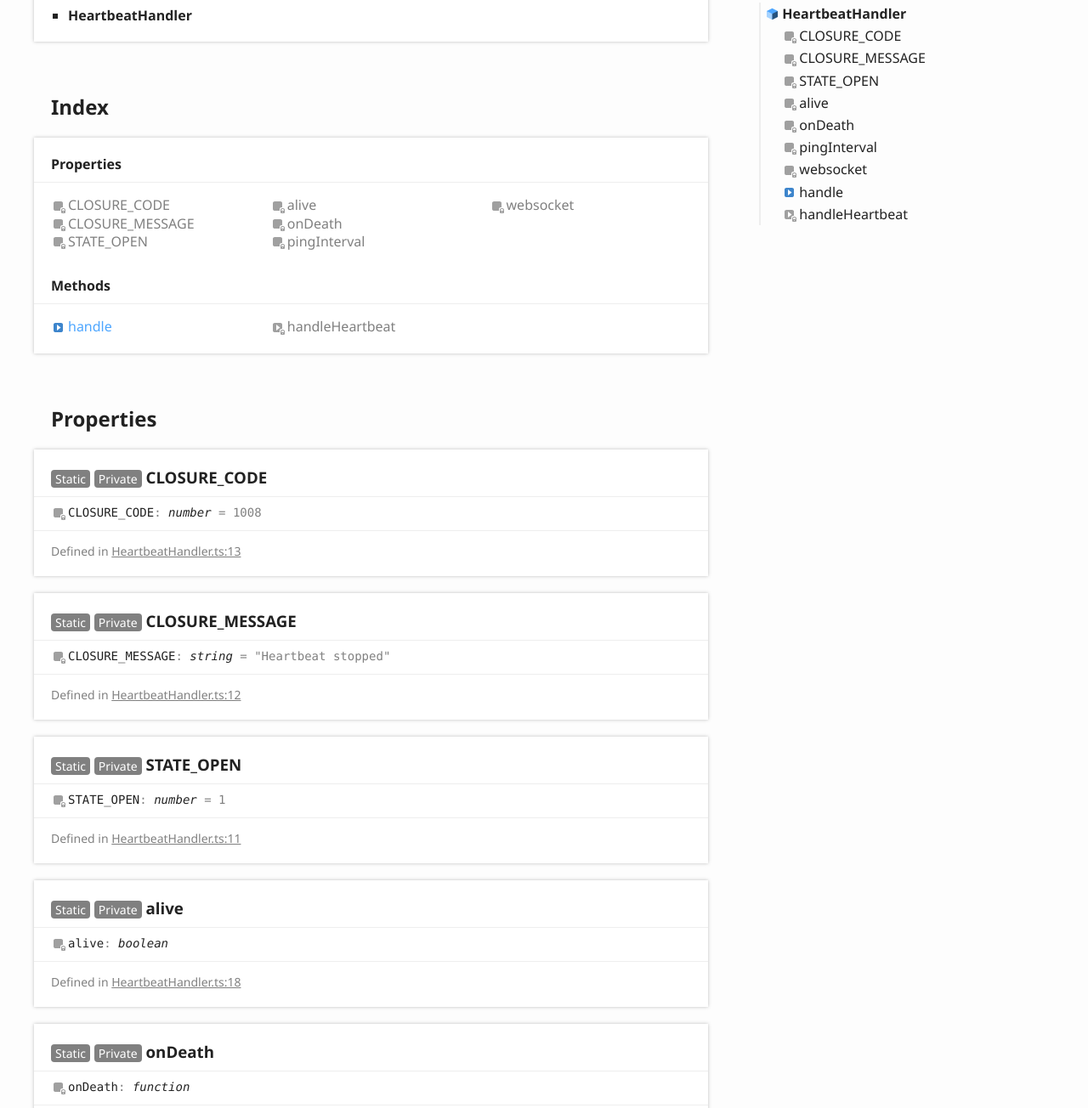
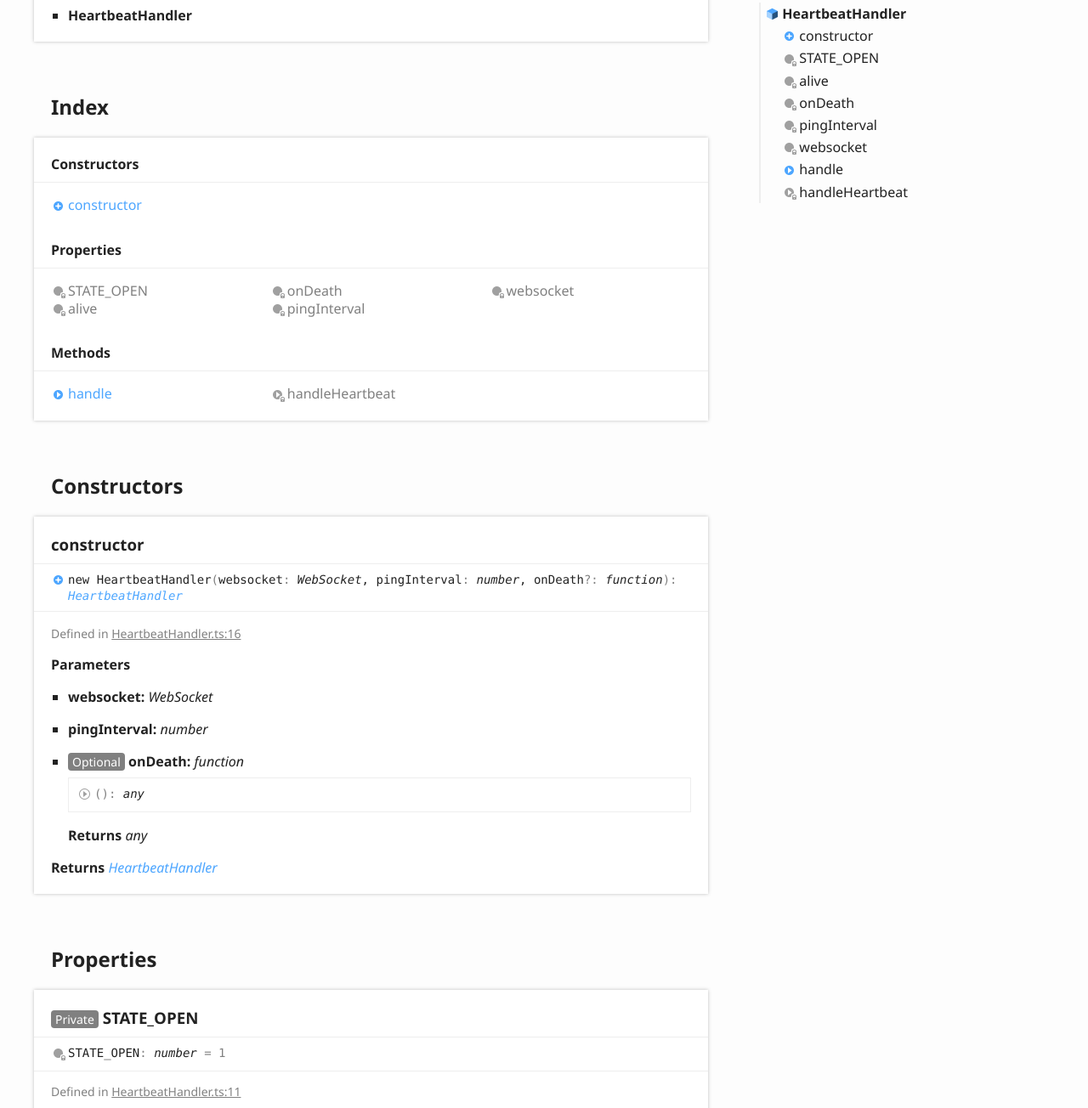
Before and after one commit to luzzif/websocket-heartbeats, a website: page docs/classes/_heartbeathandler_.heartbeathandler.html in a window 1280 px wide. Shown: the part 337-1641 px from the top of the page at 85% size. Drawn offline with Linux system fonts and the light colour scheme.

Commit message:
Update documentation

```diff
--- a/docs/classes/_heartbeathandler_.heartbeathandler.html
+++ b/docs/classes/_heartbeathandler_.heartbeathandler.html
@@ -89,77 +89,105 @@
 				<h2>Index</h2>
 				<section class="tsd-panel tsd-index-panel">
 					<div class="tsd-index-content">
+						<section class="tsd-index-section ">
+							<h3>Constructors</h3>
+							<ul class="tsd-index-list">
+								<li class="tsd-kind-constructor tsd-parent-kind-class"><a href="_heartbeathandler_.heartbeathandler.html#constructor" class="tsd-kind-icon">constructor</a></li>
+							</ul>
+						</section>
 						<section class="tsd-index-section tsd-is-private tsd-is-private-protected">
 							<h3>Properties</h3>
 							<ul class="tsd-index-list">
-								<li class="tsd-kind-property tsd-parent-kind-class tsd-is-private tsd-is-static"><a href="_heartbeathandler_.heartbeathandler.html#closure_code" class="tsd-kind-icon">CLOSURE_<wbr>CODE</a></li>
-								<li class="tsd-kind-property tsd-parent-kind-class tsd-is-private tsd-is-static"><a href="_heartbeathandler_.heartbeathandler.html#closure_message" class="tsd-kind-icon">CLOSURE_<wbr>MESSAGE</a></li>
-								<li class="tsd-kind-property tsd-parent-kind-class tsd-is-private tsd-is-static"><a href="_heartbeathandler_.heartbeathandler.html#state_open" class="tsd-kind-icon">STATE_<wbr>OPEN</a></li>
-								<li class="tsd-kind-property tsd-parent-kind-class tsd-is-private tsd-is-static"><a href="_heartbeathandler_.heartbeathandler.html#alive" class="tsd-kind-icon">alive</a></li>
-								<li class="tsd-kind-property tsd-parent-kind-class tsd-is-private tsd-is-static"><a href="_heartbeathandler_.heartbeathandler.html#ondeath" class="tsd-kind-icon">on<wbr>Death</a></li>
-								<li class="tsd-kind-property tsd-parent-kind-class tsd-is-private tsd-is-static"><a href="_heartbeathandler_.heartbeathandler.html#pinginterval" class="tsd-kind-icon">ping<wbr>Interval</a></li>
-								<li class="tsd-kind-property tsd-parent-kind-class tsd-is-private tsd-is-static"><a href="_heartbeathandler_.heartbeathandler.html#websocket" class="tsd-kind-icon">websocket</a></li>
+								<li class="tsd-kind-property tsd-parent-kind-class tsd-is-private"><a href="_heartbeathandler_.heartbeathandler.html#state_open" class="tsd-kind-icon">STATE_<wbr>OPEN</a></li>
+								<li class="tsd-kind-property tsd-parent-kind-class tsd-is-private"><a href="_heartbeathandler_.heartbeathandler.html#alive" class="tsd-kind-icon">alive</a></li>
+								<li class="tsd-kind-property tsd-parent-kind-class tsd-is-private"><a href="_heartbeathandler_.heartbeathandler.html#ondeath" class="tsd-kind-icon">on<wbr>Death</a></li>
+								<li class="tsd-kind-property tsd-parent-kind-class tsd-is-private"><a href="_heartbeathandler_.heartbeathandler.html#pinginterval" class="tsd-kind-icon">ping<wbr>Interval</a></li>
+								<li class="tsd-kind-property tsd-parent-kind-class tsd-is-private"><a href="_heartbeathandler_.heartbeathandler.html#websocket" class="tsd-kind-icon">websocket</a></li>
 							</ul>
 						</section>
 						<section class="tsd-index-section ">
 							<h3>Methods</h3>
 							<ul class="tsd-index-list">
-								<li class="tsd-kind-method tsd-parent-kind-class tsd-is-static"><a href="_heartbeathandler_.heartbeathandler.html#handle" class="tsd-kind-icon">handle</a></li>
-								<li class="tsd-kind-method tsd-parent-kind-class tsd-is-private tsd-is-static"><a href="_heartbeathandler_.heartbeathandler.html#handleheartbeat" class="tsd-kind-icon">handle<wbr>Heartbeat</a></li>
+								<li class="tsd-kind-method tsd-parent-kind-class"><a href="_heartbeathandler_.heartbeathandler.html#handle" class="tsd-kind-icon">handle</a></li>
+								<li class="tsd-kind-method tsd-parent-kind-class tsd-is-private"><a href="_heartbeathandler_.heartbeathandler.html#handleheartbeat" class="tsd-kind-icon">handle<wbr>Heartbeat</a></li>
 							</ul>
 						</section>
 					</div>
 				</section>
 			</section>
+			<section class="tsd-panel-group tsd-member-group ">
+				<h2>Constructors</h2>
+				<section class="tsd-panel tsd-member tsd-kind-constructor tsd-parent-kind-class">
+					<a name="constructor" class="tsd-anchor"></a>
+					<h3>constructor</h3>
+					<ul class="tsd-signatures tsd-kind-constructor tsd-parent-kind-class">
+						<li class="tsd-signature tsd-kind-icon">new <wbr>Heartbeat<wbr>Handler<span class="tsd-signature-symbol">(</span>websocket<span class="tsd-signature-symbol">: </span><span class="tsd-signature-type">WebSocket</span>, pingInterval<span class="tsd-signature-symbol">: </span><span class="tsd-signature-type">number</span>, onDeath<span class="tsd-signature-symbol">?: </span><span class="tsd-signature-type">function</span><span class="tsd-signature-symbol">)</span><span class="tsd-signature-symbol">: </span><a href="_heartbeathandler_.heartbeathandler.html" class="tsd-signature-type">HeartbeatHandler</a></li>
+					</ul>
+					<ul class="tsd-descriptions">
+						<li class="tsd-description">
+							<aside class="tsd-sources">
+								<ul>
+									<li>Defined in <a href="https://github.com/luzzif/websocket-heartbeats/blob/0bebd3d/src/main/HeartbeatHandler.ts#L16">HeartbeatHandler.ts:16</a></li>
+								</ul>
+							</aside>
+							<h4 class="tsd-parameters-title">Parameters</h4>
+							<ul class="tsd-parameters">
+								<li>
+									<h5>websocket: <span class="tsd-signature-type">WebSocket</span></h5>
+								</li>
+								<li>
+									<h5>pingInterval: <span class="tsd-signature-type">number</span></h5>
+								</li>
+								<li>
+									<h5><span class="tsd-flag ts-flagOptional">Optional</span> onDeath: <span class="tsd-signature-type">function</span></h5>
+									<ul class="tsd-parameters">
+										<li class="tsd-parameter-siganture">
+											<ul class="tsd-signatures tsd-kind-type-literal tsd-is-not-exported">
+												<li class="tsd-signature tsd-kind-icon"><span class="tsd-signature-symbol">(</span><span class="tsd-signature-symbol">)</span><span class="tsd-signature-symbol">: </span><span class="tsd-signature-type">any</span></li>
+											</ul>
+											<ul class="tsd-descriptions">
+												<li class="tsd-description">
+													<h4 class="tsd-returns-title">Returns <span class="tsd-signature-type">any</span></h4>
+												</li>
+											</ul>
+										</li>
+									</ul>
+								</li>
+							</ul>
+							<h4 class="tsd-returns-title">Returns <a href="_heartbeathandler_.heartbeathandler.html" class="tsd-signature-type">HeartbeatHandler</a></h4>
+						</li>
+					</ul>
+				</section>
+			</section>
 			<section class="tsd-panel-group tsd-member-group tsd-is-private tsd-is-private-protected">
 				<h2>Properties</h2>
-				<section class="tsd-panel tsd-member tsd-kind-property tsd-parent-kind-class tsd-is-private tsd-is-static">
-					<a name="closure_code" class="tsd-anchor"></a>
-					<h3><span class="tsd-flag ts-flagStatic">Static</span> <span class="tsd-flag ts-flagPrivate">Private</span> CLOSURE_<wbr>CODE</h3>
-					<div class="tsd-signature tsd-kind-icon">CLOSURE_<wbr>CODE<span class="tsd-signature-symbol">:</span> <span class="tsd-signature-type">number</span><span class="tsd-signature-symbol"> =&nbsp;1008</span></div>
+				<section class="tsd-panel tsd-member tsd-kind-property tsd-parent-kind-class tsd-is-private">
+					<a name="state_open" class="tsd-anchor"></a>
+					<h3><span class="tsd-flag ts-flagPrivate">Private</span> STATE_<wbr>OPEN</h3>
+					<div class="tsd-signature tsd-kind-icon">STATE_<wbr>OPEN<span class="tsd-signature-symbol">:</span> <span class="tsd-signature-type">number</span><span class="tsd-signature-symbol"> =&nbsp;1</span></div>
 					<aside class="tsd-sources">
 						<ul>
-							<li>Defined in <a href="https://github.com/luzzif/websocket-heartbeats/blob/7bf999f/src/main/HeartbeatHandler.ts#L13">HeartbeatHandler.ts:13</a></li>
+							<li>Defined in <a href="https://github.com/luzzif/websocket-heartbeats/blob/0bebd3d/src/main/HeartbeatHandler.ts#L11">HeartbeatHandler.ts:11</a></li>
 						</ul>
 					</aside>
 				</section>
-				<section class="tsd-panel tsd-member tsd-kind-property tsd-parent-kind-class tsd-is-private tsd-is-static">
-					<a name="closure_message" class="tsd-anchor"></a>
-					<h3><span class="tsd-flag ts-flagStatic">Static</span> <span class="tsd-flag ts-flagPrivate">Private</span> CLOSURE_<wbr>MESSAGE</h3>
-					<div class="tsd-signature tsd-kind-icon">CLOSURE_<wbr>MESSAGE<span class="tsd-signature-symbol">:</span> <span class="tsd-signature-type">string</span><span class="tsd-signature-symbol"> =&nbsp;&quot;Heartbeat stopped&quot;</span></div>
+				<section class="tsd-panel tsd-member tsd-kind-property tsd-parent-kind-class tsd-is-private">
+					<a name="alive" class="tsd-anchor"></a>
+					<h3><span class="tsd-flag ts-flagPrivate">Private</span> alive</h3>
+					<div class="tsd-signature tsd-kind-icon">alive<span class="tsd-signature-symbol">:</span> <span class="tsd-signature-type">boolean</span></div>
 					<aside class="tsd-sources">
 						<ul>
-							<li>Defined in <a href="https://github.com/luzzif/websocket-heartbeats/blob/7bf999f/src/main/HeartbeatHandler.ts#L12">HeartbeatHandler.ts:12</a></li>
+							<li>Defined in <a href="https://github.com/luzzif/websocket-heartbeats/blob/0bebd3d/src/main/HeartbeatHandler.ts#L16">HeartbeatHandler.ts:16</a></li>
 						</ul>
 					</aside>
 				</section>
-				<section class="tsd-panel tsd-member tsd-kind-property tsd-parent-kind-class tsd-is-private tsd-is-static">
-					<a name="state_open" class="tsd-anchor"></a>
-					<h3><span class="tsd-flag ts-flagStatic">Static</span> <span class="tsd-flag ts-flagPrivate">Private</span> STATE_<wbr>OPEN</h3>
-					<div class="tsd-signature tsd-kind-icon">STATE_<wbr>OPEN<span class="tsd-signature-symbol">:</span> <span class="tsd-signature-type">number</span><span class="tsd-signature-symbol"> =&nbsp;1</span></div>
-					<aside class="tsd-sources">
-						<ul>
-							<li>Defined in <a href="https://github.com/luzzif/websocket-heartbeats/blob/7bf999f/src/main/HeartbeatHandler.ts#L11">HeartbeatHandler.ts:11</a></li>
-						</ul>
-					</aside>
-				</section>
-				<section class="tsd-panel tsd-member tsd-kind-property tsd-parent-kind-class tsd-is-private tsd-is-static">
-					<a name="alive" class="tsd-anchor"></a>
-					<h3><span class="tsd-flag ts-flagStatic">Static</span> <span class="tsd-flag ts-flagPrivate">Private</span> alive</h3>
-					<div class="tsd-signature tsd-kind-icon">alive<span class="tsd-signature-symbol">:</span> <span class="tsd-signature-type">boolean</span></div>
-					<aside class="tsd-sources">
-						<ul>
-							<li>Defined in <a href="https://github.com/luzzif/websocket-heartbeats/blob/7bf999f/src/main/HeartbeatHandler.ts#L18">HeartbeatHandler.ts:18</a></li>
-						</ul>
-					</aside>
-				</section>
-				<section class="tsd-panel tsd-member tsd-kind-property tsd-parent-kind-class tsd-is-private tsd-is-static">
+				<section class="tsd-panel tsd-member tsd-kind-property tsd-parent-kind-class tsd-is-private">
 					<a name="ondeath" class="tsd-anchor"></a>
-					<h3><span class="tsd-flag ts-flagStatic">Static</span> <span class="tsd-flag ts-flagPrivate">Private</span> on<wbr>Death</h3>
+					<h3><span class="tsd-flag ts-flagPrivate">Private</span> on<wbr>Death</h3>
 					<div class="tsd-signature tsd-kind-icon">on<wbr>Death<span class="tsd-signature-symbol">:</span> <span class="tsd-signature-type">function</span></div>
 					<aside class="tsd-sources">
 						<ul>
-							<li>Defined in <a href="https://github.com/luzzif/websocket-heartbeats/blob/7bf999f/src/main/HeartbeatHandler.ts#L17">HeartbeatHandler.ts:17</a></li>
+							<li>Defined in <a href="https://github.com/luzzif/websocket-heartbeats/blob/0bebd3d/src/main/HeartbeatHandler.ts#L15">HeartbeatHandler.ts:15</a></li>
 						</ul>
 					</aside>
 					<div class="tsd-type-declaration">
@@ -178,40 +206,40 @@
 						</ul>
 					</div>
 				</section>
-				<section class="tsd-panel tsd-member tsd-kind-property tsd-parent-kind-class tsd-is-private tsd-is-static">
+				<section class="tsd-panel tsd-member tsd-kind-property tsd-parent-kind-class tsd-is-private">
 					<a name="pinginterval" class="tsd-anchor"></a>
-					<h3><span class="tsd-flag ts-flagStatic">Static</span> <span class="tsd-flag ts-flagPrivate">Private</span> ping<wbr>Interval</h3>
+					<h3><span class="tsd-flag ts-flagPrivate">Private</span> ping<wbr>Interval</h3>
 					<div class="tsd-signature tsd-kind-icon">ping<wbr>Interval<span class="tsd-signature-symbol">:</span> <span class="tsd-signature-type">number</span></div>
 					<aside class="tsd-sources">
 						<ul>
-							<li>Defined in <a href="https://github.com/luzzif/websocket-heartbeats/blob/7bf999f/src/main/HeartbeatHandler.ts#L16">HeartbeatHandler.ts:16</a></li>
+							<li>Defined in <a href="https://github.com/luzzif/websocket-heartbeats/blob/0bebd3d/src/main/HeartbeatHandler.ts#L14">HeartbeatHandler.ts:14</a></li>
 						</ul>
 					</aside>
 				</section>
-				<section class="tsd-panel tsd-member tsd-kind-property tsd-parent-kind-class tsd-is-private tsd-is-static">
+				<section class="tsd-panel tsd-member tsd-kind-property tsd-parent-kind-class tsd-is-private">
 					<a name="websocket" class="tsd-anchor"></a>
-					<h3><span class="tsd-flag ts-flagStatic">Static</span> <span class="tsd-flag ts-flagPrivate">Private</span> websocket</h3>
+					<h3><span class="tsd-flag ts-flagPrivate">Private</span> websocket</h3>
 					<div class="tsd-signature tsd-kind-icon">websocket<span class="tsd-signature-symbol">:</span> <span class="tsd-signature-type">WebSocket</span></div>
 					<aside class="tsd-sources">
 						<ul>
-							<li>Defined in <a href="https://github.com/luzzif/websocket-heartbeats/blob/7bf999f/src/main/HeartbeatHandler.ts#L15">HeartbeatHandler.ts:15</a></li>
+							<li>Defined in <a href="https://github.com/luzzif/websocket-heartbeats/blob/0bebd3d/src/main/HeartbeatHandler.ts#L13">HeartbeatHandler.ts:13</a></li>
 						</ul>
 					</aside>
 				</section>
 			</section>
 			<section class="tsd-panel-group tsd-member-group ">
 				<h2>Methods</h2>
-				<section class="tsd-panel tsd-member tsd-kind-method tsd-parent-kind-class tsd-is-static">
+				<section class="tsd-panel tsd-member tsd-kind-method tsd-parent-kind-class">
 					<a name="handle" class="tsd-anchor"></a>
-					<h3><span class="tsd-flag ts-flagStatic">Static</span> handle</h3>
-					<ul class="tsd-signatures tsd-kind-method tsd-parent-kind-class tsd-is-static">
+					<h3>handle</h3>
+					<ul class="tsd-signatures tsd-kind-method tsd-parent-kind-class">
 						<li class="tsd-signature tsd-kind-icon">handle<span class="tsd-signature-symbol">(</span>websocket<span class="tsd-signature-symbol">: </span><span class="tsd-signature-type">WebSocket</span>, pingInterval<span class="tsd-signature-symbol">: </span><span class="tsd-signature-type">number</span>, onDeath<span class="tsd-signature-symbol">?: </span><span class="tsd-signature-type">function</span><span class="tsd-signature-symbol">)</span><span class="tsd-signature-symbol">: </span><span class="tsd-signature-type">void</span></li>
 					</ul>
 					<ul class="tsd-descriptions">
 						<li class="tsd-description">
 							<aside class="tsd-sources">
 								<ul>
-									<li>Defined in <a href="https://github.com/luzzif/websocket-heartbeats/blob/7bf999f/src/main/HeartbeatHandler.ts#L32">HeartbeatHandler.ts:32</a></li>
+									<li>Defined in <a href="https://github.com/luzzif/websocket-heartbeats/blob/0bebd3d/src/main/HeartbeatHandler.ts#L42">HeartbeatHandler.ts:42</a></li>
 								</ul>
 							</aside>
 							<div class="tsd-comment tsd-typography">
@@ -261,17 +289,17 @@
 						</li>
 					</ul>
 				</section>
-				<section class="tsd-panel tsd-member tsd-kind-method tsd-parent-kind-class tsd-is-private tsd-is-static">
+				<section class="tsd-panel tsd-member tsd-kind-method tsd-parent-kind-class tsd-is-private">
 					<a name="handleheartbeat" class="tsd-anchor"></a>
-					<h3><span class="tsd-flag ts-flagStatic">Static</span> <span class="tsd-flag ts-flagPrivate">Private</span> handle<wbr>Heartbeat</h3>
-					<ul class="tsd-signatures tsd-kind-method tsd-parent-kind-class tsd-is-private tsd-is-static">
+					<h3><span class="tsd-flag ts-flagPrivate">Private</span> handle<wbr>Heartbeat</h3>
+					<ul class="tsd-signatures tsd-kind-method tsd-parent-kind-class tsd-is-private">
 						<li class="tsd-signature tsd-kind-icon">handle<wbr>Heartbeat<span class="tsd-signature-symbol">(</span><span class="tsd-signature-symbol">)</span><span class="tsd-signature-symbol">: </span><span class="tsd-signature-type">void</span></li>
 					</ul>
 					<ul class="tsd-descriptions">
 						<li class="tsd-description">
 							<aside class="tsd-sources">
 								<ul>
-									<li>Defined in <a href="https://github.com/luzzif/websocket-heartbeats/blob/7bf999f/src/main/HeartbeatHandler.ts#L65">HeartbeatHandler.ts:65</a></li>
+									<li>Defined in <a href="https://github.com/luzzif/websocket-heartbeats/blob/0bebd3d/src/main/HeartbeatHandler.ts#L70">HeartbeatHandler.ts:70</a></li>
 								</ul>
 							</aside>
 							<div class="tsd-comment tsd-typography">
@@ -307,31 +335,28 @@
 					<li class="current tsd-kind-class tsd-parent-kind-external-module">
 						<a href="_heartbeathandler_.heartbeathandler.html" class="tsd-kind-icon">Heartbeat<wbr>Handler</a>
 						<ul>
-							<li class=" tsd-kind-property tsd-parent-kind-class tsd-is-private tsd-is-static">
-								<a href="_heartbeathandler_.heartbeathandler.html#closure_code" class="tsd-kind-icon">CLOSURE_<wbr>CODE</a>
+							<li class=" tsd-kind-constructor tsd-parent-kind-class">
+								<a href="_heartbeathandler_.heartbeathandler.html#constructor" class="tsd-kind-icon">constructor</a>
 							</li>
-							<li class=" tsd-kind-property tsd-parent-kind-class tsd-is-private tsd-is-static">
-								<a href="_heartbeathandler_.heartbeathandler.html#closure_message" class="tsd-kind-icon">CLOSURE_<wbr>MESSAGE</a>
-							</li>
-							<li class=" tsd-kind-property tsd-parent-kind-class tsd-is-private tsd-is-static">
+							<li class=" tsd-kind-property tsd-parent-kind-class tsd-is-private">
 								<a href="_heartbeathandler_.heartbeathandler.html#state_open" class="tsd-kind-icon">STATE_<wbr>OPEN</a>
 							</li>
-							<li class=" tsd-kind-property tsd-parent-kind-class tsd-is-private tsd-is-static">
+							<li class=" tsd-kind-property tsd-parent-kind-class tsd-is-private">
 								<a href="_heartbeathandler_.heartbeathandler.html#alive" class="tsd-kind-icon">alive</a>
 							</li>
-							<li class=" tsd-kind-property tsd-parent-kind-class tsd-is-private tsd-is-static">
+							<li class=" tsd-kind-property tsd-parent-kind-class tsd-is-private">
 								<a href="_heartbeathandler_.heartbeathandler.html#ondeath" class="tsd-kind-icon">on<wbr>Death</a>
 							</li>
-							<li class=" tsd-kind-property tsd-parent-kind-class tsd-is-private tsd-is-static">
+							<li class=" tsd-kind-property tsd-parent-kind-class tsd-is-private">
 								<a href="_heartbeathandler_.heartbeathandler.html#pinginterval" class="tsd-kind-icon">ping<wbr>Interval</a>
 							</li>
-							<li class=" tsd-kind-property tsd-parent-kind-class tsd-is-private tsd-is-static">
+							<li class=" tsd-kind-property tsd-parent-kind-class tsd-is-private">
 								<a href="_heartbeathandler_.heartbeathandler.html#websocket" class="tsd-kind-icon">websocket</a>
 							</li>
-							<li class=" tsd-kind-method tsd-parent-kind-class tsd-is-static">
+							<li class=" tsd-kind-method tsd-parent-kind-class">
 								<a href="_heartbeathandler_.heartbeathandler.html#handle" class="tsd-kind-icon">handle</a>
 							</li>
-							<li class=" tsd-kind-method tsd-parent-kind-class tsd-is-private tsd-is-static">
+							<li class=" tsd-kind-method tsd-parent-kind-class tsd-is-private">
 								<a href="_heartbeathandler_.heartbeathandler.html#handleheartbeat" class="tsd-kind-icon">handle<wbr>Heartbeat</a>
 							</li>
 						</ul>
```
Also changed, not shown: docs/assets/js/search.js (+1 -1 lines), docs/index.html (+3 -3 lines).
